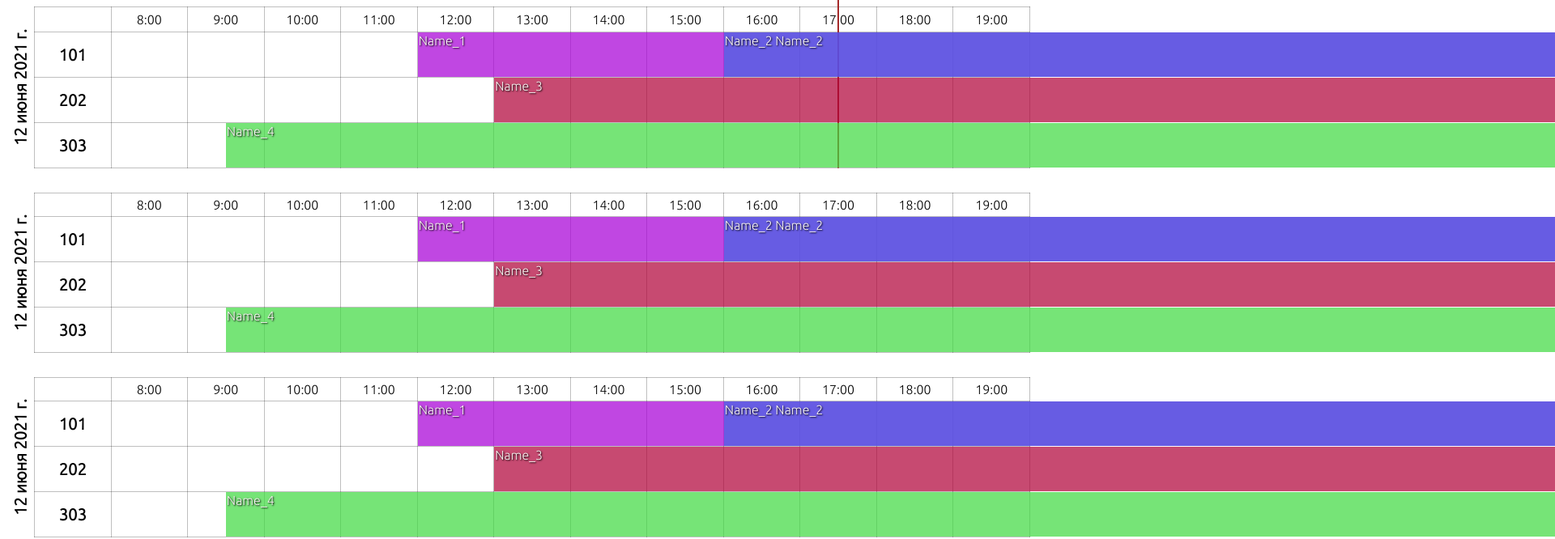
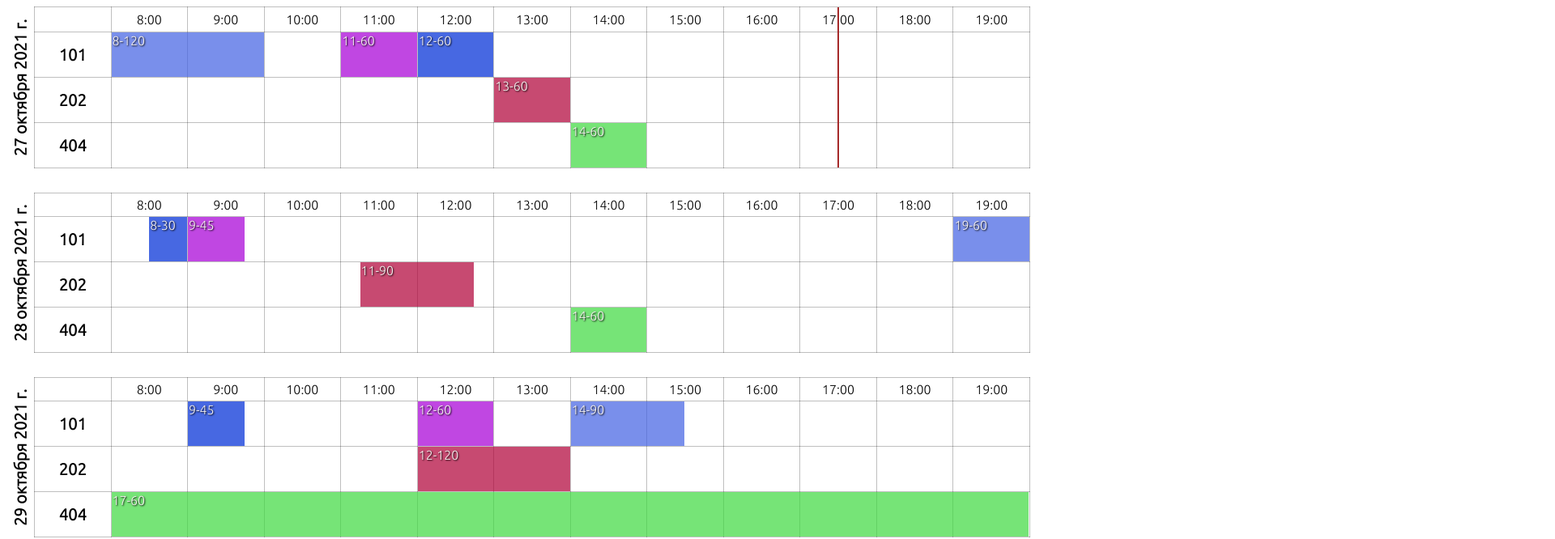
Before and after one commit to ravel57/bookingCalendar-front, a Vue app: page / in a window 1280 px wide. Shown: the top 666 px of the page at 81% size, 1920 px wide, since content can reach past the window. Built offline with nearby package versions, Linux system fonts and the light colour scheme.

Commit message:
visual fixes

```diff
--- a/src/App.vue
+++ b/src/App.vue
@@ -2,16 +2,19 @@
   <div id="app">
     <link rel="preconnect" href="https://fonts.gstatic.com">
     <link href="https://fonts.googleapis.com/css2?family=Ubuntu:wght@300&display=swap" rel="stylesheet">
+<!--    <booked-list/>-->
     <calendar/>
   </div>
 </template>
 
 <script>
 import calendar from './components/calendar.vue'
+// import bookedList from "@/components/bookedList";
 
 export default {
   name: 'App',
   components: {
+    // bookedList,
     calendar
   }
 }
@@ -26,6 +29,7 @@ export default {
   margin: 0;
   padding: 0;
   font-family: 'Ubuntu', sans-serif;
+  display: flex;
 }
 
 
--- /dev/null
+++ b/src/components/bookedList.vue
@@ -0,0 +1,19 @@
+<template>
+<div id="booked-list">
+
+</div>
+</template>
+
+<script>
+export default {
+  name: "bookedList"
+}
+</script>
+
+<style>
+#booked-list{
+  height: 100vh;
+  width: 300px;
+  border: crimson 1px;
+}
+</style>
--- a/src/components/calendar.vue
+++ b/src/components/calendar.vue
@@ -1,11 +1,12 @@
 <template>
   <div id="calendar">
     <div class="tab">
+      <!--      {{ console.log(this.bron) }}-->
       <h3>{{ thisDay(bron[0].date) }}</h3>
       <table style="width: inherit;">
         <time-line/>
         <tr v-for="(t, i) in bron[0].cabinets" :key="i">
-          <td class="cabinet">{{ t.cabinet }}</td>
+          <td class="cabinet">{{ cabinets[t.cabinetId] }}</td>
           <td
               v-for="(g, j) in t.reserved"
               :key="j"
@@ -32,7 +33,7 @@
             v-for="(t, i) in ttt.cabinets"
             :key="i"
         >
-          <td class="cabinet">{{ t.cabinet }}</td>
+          <td class="cabinet">{{ cabinets[t.cabinetId] }}</td>
           <td
               v-for="(g, j) in t.reserved"
               :key="j"
@@ -65,256 +66,134 @@ export default {
   data() {
     return {
       bron: [{
-        date: new Date('06.12.2021'),
+        date: new Date("10.27.2021"),
         cabinets: [
           {
-            cabinet: '101',
+            cabinetId: 0,
             reserved: [
               {
-                start: new Date('11.06.2021 12:00'),
-                end: new Date('11.06.2021 13:00'),
-                name: 'Name_1 ',
+                start: new Date("1970-01-01 " + "11:00"),
+                duration: 60,
+                name: '11-60 ',
                 color: 'rgb(168 0 215 / 72%)'
               },
               {
-                start: new Date('11.06.2021 13:00'),
-                end: new Date('11.06.2021 16:00'),
-                name: 'Name_5 ',
+                start: new Date("1970-01-01 " + "12:00"),
+                duration: 60,
+                name: '12-60 ',
                 color: 'rgb(0 46 215 / 72%)'
               }, {
-                start: new Date('11.06.2021 16:00'),
-                end: new Date('11.06.2021 17:00'),
-                name: 'Name_2 Name_2',
+                start: new Date("1970-01-01 " + "8:00"),
+                duration: 120,
+                name: '8-120',
                 color: 'rgb(70 100 227 / 72%)'
               }
             ],
           }, {
-            cabinet: '202',
+            cabinetId: 1,
             reserved: [{
-              start: new Date('11.06.2021 13:00'),
-              end: new Date('11.06.2021 14:00'),
-              name: 'Name_3',
+              start: new Date("1970-01-01 " + "13:00"),
+              duration: 60,
+              name: '13-60',
               color: 'rgb(177 0 55 / 71%)'
             }]
           }, {
-            cabinet: '303',
+            cabinetId: 2,
             reserved: [{
-              start: new Date('11.06.2021 9:30'),
-              end: new Date('11.06.2021 10:30'),
-              name: 'Name_4',
-              color: 'rgb(62 218 64 / 71%)'
-            }]
-          },
-        ]
-      },{
-        date: new Date('06.12.2021'),
-        cabinets: [
-          {
-            cabinet: '101',
-            reserved: [
-              {
-                start: new Date('11.06.2021 12:00'),
-                end: new Date('11.06.2021 13:00'),
-                name: 'Name_1 ',
-                color: 'rgb(168 0 215 / 72%)'
-              },
-              {
-                start: new Date('11.06.2021 13:00'),
-                end: new Date('11.06.2021 16:00'),
-                name: 'Name_5 ',
-                color: 'rgb(0 46 215 / 72%)'
-              }, {
-                start: new Date('11.06.2021 16:00'),
-                end: new Date('11.06.2021 17:00'),
-                name: 'Name_2 Name_2',
-                color: 'rgb(70 100 227 / 72%)'
-              }
-            ],
-          }, {
-            cabinet: '202',
-            reserved: [{
-              start: new Date('11.06.2021 13:00'),
-              end: new Date('11.06.2021 14:00'),
-              name: 'Name_3',
-              color: 'rgb(177 0 55 / 71%)'
-            }]
-          }, {
-            cabinet: '303',
-            reserved: [{
-              start: new Date('11.06.2021 9:30'),
-              end: new Date('11.06.2021 10:30'),
-              name: 'Name_4',
-              color: 'rgb(62 218 64 / 71%)'
-            }]
-          },
-        ]
-      },{
-        date: new Date('06.12.2021'),
-        cabinets: [
-          {
-            cabinet: '101',
-            reserved: [
-              {
-                start: new Date('11.06.2021 12:00'),
-                end: new Date('11.06.2021 13:00'),
-                name: 'Name_1 ',
-                color: 'rgb(168 0 215 / 72%)'
-              },
-              {
-                start: new Date('11.06.2021 13:00'),
-                end: new Date('11.06.2021 16:00'),
-                name: 'Name_5 ',
-                color: 'rgb(0 46 215 / 72%)'
-              }, {
-                start: new Date('11.06.2021 16:00'),
-                end: new Date('11.06.2021 17:00'),
-                name: 'Name_2 Name_2',
-                color: 'rgb(70 100 227 / 72%)'
-              }
-            ],
-          }, {
-            cabinet: '202',
-            reserved: [{
-              start: new Date('11.06.2021 13:00'),
-              end: new Date('11.06.2021 14:00'),
-              name: 'Name_3',
-              color: 'rgb(177 0 55 / 71%)'
-            }]
-          }, {
-            cabinet: '303',
-            reserved: [{
-              start: new Date('11.06.2021 9:30'),
-              end: new Date('11.06.2021 10:30'),
-              name: 'Name_4',
-              color: 'rgb(62 218 64 / 71%)'
-            }]
-          },
-        ]
-      },{
-        date: new Date('06.12.2021'),
-        cabinets: [
-          {
-            cabinet: '101',
-            reserved: [
-              {
-                start: new Date('11.06.2021 12:00'),
-                end: new Date('11.06.2021 13:00'),
-                name: 'Name_1 ',
-                color: 'rgb(168 0 215 / 72%)'
-              },
-              {
-                start: new Date('11.06.2021 13:00'),
-                end: new Date('11.06.2021 16:00'),
-                name: 'Name_5 ',
-                color: 'rgb(0 46 215 / 72%)'
-              }, {
-                start: new Date('11.06.2021 16:00'),
-                end: new Date('11.06.2021 17:00'),
-                name: 'Name_2 Name_2',
-                color: 'rgb(70 100 227 / 72%)'
-              }
-            ],
-          }, {
-            cabinet: '202',
-            reserved: [{
-              start: new Date('11.06.2021 13:00'),
-              end: new Date('11.06.2021 14:00'),
-              name: 'Name_3',
-              color: 'rgb(177 0 55 / 71%)'
-            }]
-          }, {
-            cabinet: '303',
-            reserved: [{
-              start: new Date('11.06.2021 9:30'),
-              end: new Date('11.06.2021 10:30'),
-              name: 'Name_4',
+              start: new Date("1970-01-01 " + "14:00"),
+              duration: 60,
+              name: '14-60',
               color: 'rgb(62 218 64 / 71%)'
             }]
           },
         ]
       }, {
-        date: new Date('06.13.2021'),
+        date: new Date("10.28.2021"),
         cabinets: [
           {
-            cabinet: '101',
+            cabinetId: 0,
             reserved: [
               {
-                start: new Date('11.06.2021 10:00'),
-                end: new Date('11.06.2021 11:30'),
-                name: 'Name_1 ',
-                color: 'rgb(0 175 215 / 72%)'
+                start: new Date("1970-01-01 " + "9:00"),
+                duration: 45,
+                name: '9-45 ',
+                color: 'rgb(168 0 215 / 72%)'
+              },
+              {
+                start: new Date("1970-01-01 " + "8:30"),
+                duration: 30,
+                name: '8-30 ',
+                color: 'rgb(0 46 215 / 72%)'
               }, {
-                start: new Date('11.06.2021 16:00'),
-                end: new Date('11.06.2021 17:00'),
-                name: 'Name_2 Name_2',
-                color: 'rgb(215 119 0 / 72%)'
+                start: new Date("1970-01-01 " + "19:00"),
+                duration: 60,
+                name: '19-60',
+                color: 'rgb(70 100 227 / 72%)'
               }
             ],
           }, {
-            cabinet: '202',
+            cabinetId: 1,
             reserved: [{
-              start: new Date('11.06.2021 13:00'),
-              end: new Date('11.06.2021 14:00'),
-              name: 'Name_3',
-              color: 'rgb(0 177 63 / 71%)'
-            }, {
-              start: new Date('11.06.2021 16:30'),
-              end: new Date('11.06.2021 17:30'),
-              name: 'Name_6',
+              start: new Date("1970-01-01 " + "11:15"),
+              duration: 90,
+              name: '11-90',
               color: 'rgb(177 0 55 / 71%)'
             }]
           }, {
-            cabinet: '303',
+            cabinetId: 2,
             reserved: [{
-              start: new Date('11.06.2021 12:30'),
-              end: new Date('11.06.2021 14:30'),
-              name: 'Name_4',
+              start: new Date("1970-01-01 " + "14:00"),
+              duration: 60,
+              name: '14-60',
               color: 'rgb(62 218 64 / 71%)'
             }]
           },
         ]
       }, {
-        date: new Date('06.14.2021'),
+        date: new Date("10.29.2021"),
         cabinets: [
           {
-            cabinet: '101',
+            cabinetId: 0,
             reserved: [
               {
-                start: new Date('11.06.2021 10:00'),
-                end: new Date('11.06.2021 11:30'),
-                name: 'Name_1 ',
-                color: 'rgb(0 175 215 / 72%)'
+                start: new Date("1970-01-01 " + "12:00"),
+                duration: 60,
+                name: '12-60 ',
+                color: 'rgb(168 0 215 / 72%)'
+              },
+              {
+                start: new Date("1970-01-01 " + "9:00"),
+                duration: 45,
+                name: '9-45 ',
+                color: 'rgb(0 46 215 / 72%)'
               }, {
-                start: new Date('11.06.2021 16:00'),
-                end: new Date('11.06.2021 17:00'),
-                name: 'Name_2 Name_2',
-                color: 'rgb(215 119 0 / 72%)'
+                start: new Date("1970-01-01 " + "14:00"),
+                duration: 90,
+                name: '14-90',
+                color: 'rgb(70 100 227 / 72%)'
               }
             ],
           }, {
-            cabinet: '202',
+            cabinetId: 1,
             reserved: [{
-              start: new Date('11.06.2021 13:00'),
-              end: new Date('11.06.2021 14:00'),
-              name: 'Name_3',
-              color: 'rgb(0 177 63 / 71%)'
-            }, {
-              start: new Date('11.06.2021 16:30'),
-              end: new Date('11.06.2021 17:30'),
-              name: 'Name_6',
+              start: new Date("1970-01-01 " + "12:00"),
+              duration: 120,
+              name: '12-120',
               color: 'rgb(177 0 55 / 71%)'
             }]
           }, {
-            cabinet: '303',
+            cabinetId: 2,
             reserved: [{
-              start: new Date('11.06.2021 12:30'),
-              end: new Date('11.06.2021 14:30'),
-              name: 'Name_4',
+              start: new Date("1970-01-01 " + "8:00"),
+              duration: 720,
+              name: '17-60',
               color: 'rgb(62 218 64 / 71%)'
             }]
           },
         ]
-      },],
+      }],
+
+      cabinets: ["101", "202", "404"],
     }
   },
 
@@ -332,14 +211,16 @@ export default {
   methods: {
     getLength(val) {
       if (val) {
-        let t = new Date(val.end - val.start - 10800000)
-        return Math.trunc(((t.getHours() * 60) + t.getMinutes()) / 60 * 100) + t.getHours() + '%'
+        //let t = new Date(val.end - val.start - 10800000)
+        //return Math.trunc(((t.getHours() * 60) + t.getMinutes()) / 60 * 100) + t.getHours() + '%'
+        return val.duration / 60 * 100 + Math.trunc(val.duration / 60 - 1) + '%'
       }
     },
 
     getLeft(val) {
       if (val) {
         return val.start.getMinutes() / 60 * 100 + '%'
+        // return Math.trunc(val.duration / 60) / 60 * 100 + '%'
       }
     },
 
@@ -359,7 +240,7 @@ export default {
 <style>
 
 #calendar {
-  height: 100%;
+  height: fit-content;
   width: 100%;
   /*overflow: auto;*/
 }
--- a/src/components/timeLine.vue
+++ b/src/components/timeLine.vue
@@ -63,12 +63,12 @@ export default {
 }
 
 .time-line {
-  top: 70px;
+  top: 84px;
   height: 30px;
   width: 2px;
   background: brown;
   position: relative;
-  transform: scaleY(7.58);
+  transform: scaleY(6.6);
 }
 
 
```
